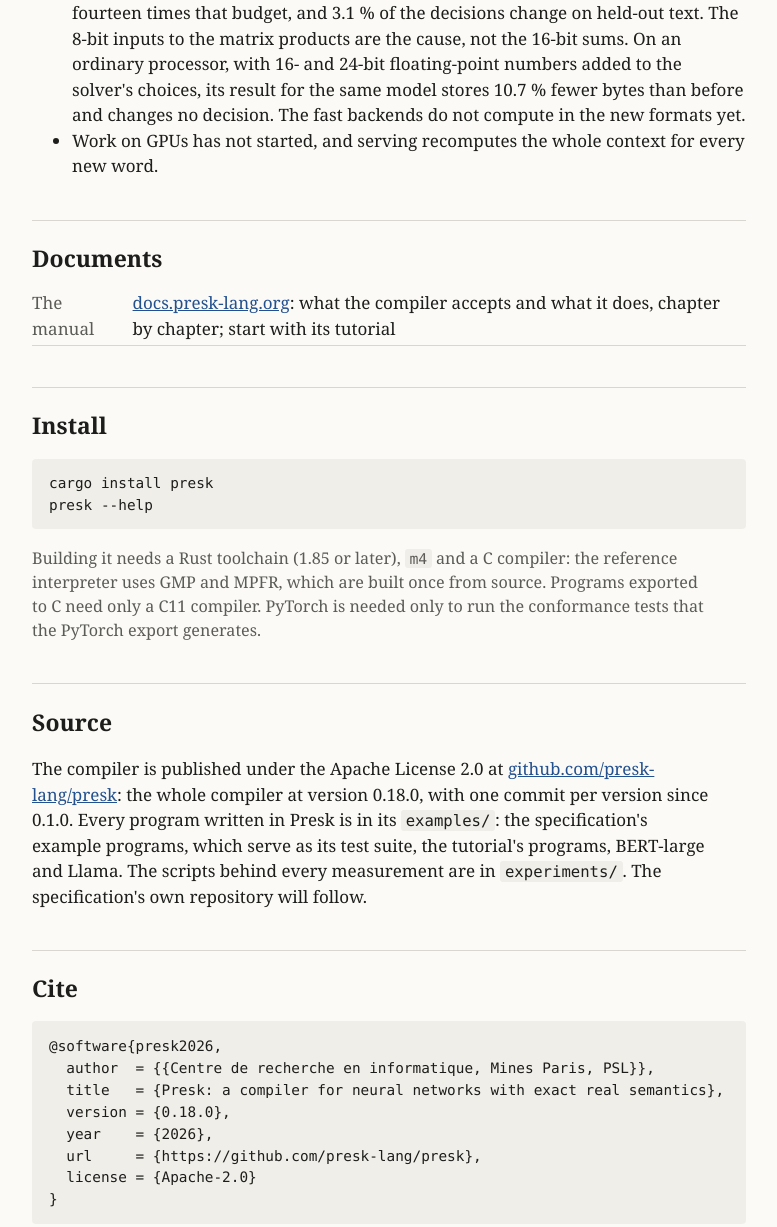
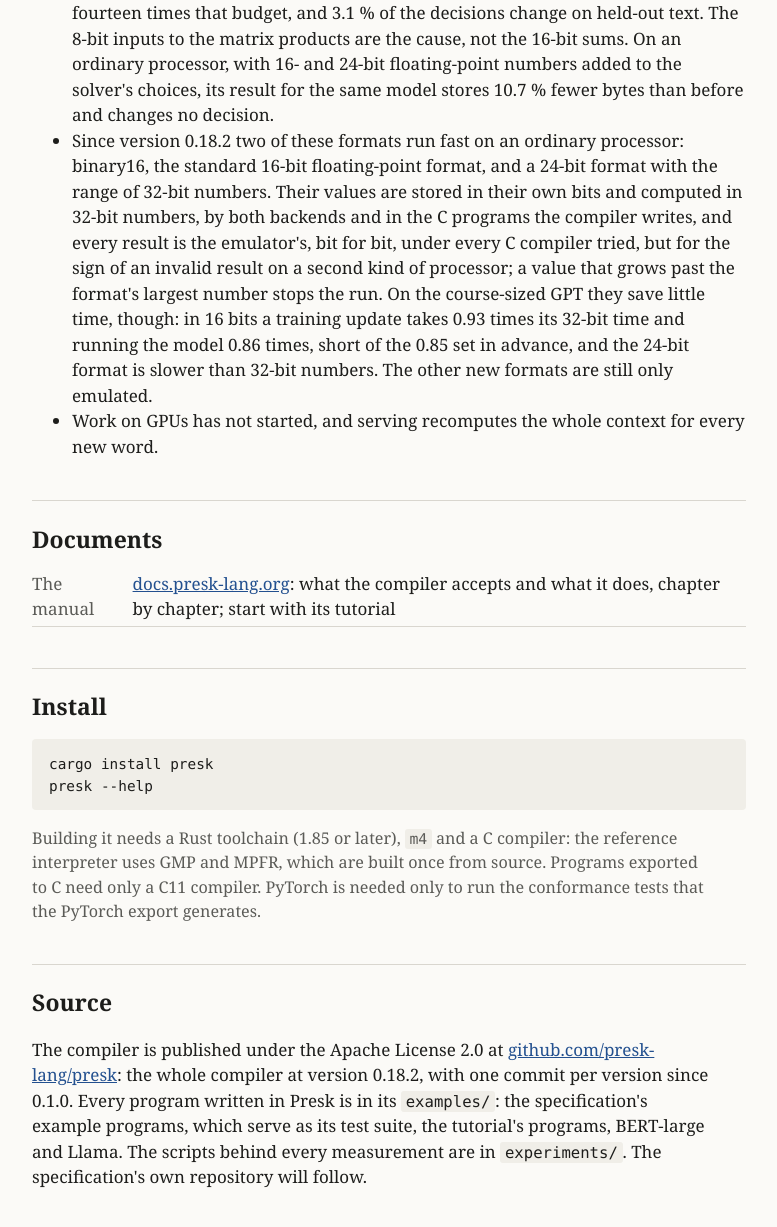
Before and after one commit to presk-lang/presk-website, a plain HTML site: page site/index.html in a window 1280 px wide. Shown: the part 3409-4636 px from the top of the page, without its empty margins (251-1028 px from the left). Drawn offline with Linux system fonts and the light colour scheme.

Commit message:
The site at compiler 0.18.2: the version in the source, install and citation sections; the example and its check run again at 0.18.2, the same output; the status in step with the 0.18.2 note: binary16 and a 24-bit format run fast on the processor with the emulator's bits, little time saved on the course GPT (0.93x and 0.86x, short of 0.85x), the 24-bit format slower than f32 (D215-D220); the pipeline view stays the one 0.17.1 wrote
Co-Authored-By: Claude Opus 5.5 <noreply@anthropic.com>
Claude-Session: https://claude.ai/code/session_01KoD1X65kRSFQxi1gLsaPX7

```diff
--- a/site/index.html
+++ b/site/index.html
@@ -44,7 +44,7 @@ over the reals; any approximation is declared and bounded.</p>
 twice. The compiler is written in Rust and generates native code.</p>
 
 <h2 id="example">An example</h2>
-<!-- presk's examples/spec/layernorm/layernorm.psk at v0.18.0, unchanged since v0.17.2 (the specification's programs
+<!-- presk's examples/spec/layernorm/layernorm.psk at v0.18.2, unchanged since v0.17.2 (the specification's programs
      moved there, D198), the LayerNorm module, verbatim (comments shortened). -->
 <pre><code>module LayerNorm{D : dim} {
   param γ : ℝ[D]  init = ones     -- gain
@@ -63,8 +63,8 @@ twice. The compiler is written in Rust and generates native code.</p>
 <code>D</code>, checked once for every value of <code>D</code>. It is one of
 the specification's example programs, which the compiler uses as its test
 suite.</p>
-<!-- The output of `presk check layernorm.psk --summary` in examples/spec/layernorm/ at 0.18.0 (the file also
-     holds an RMSNorm module), verbatim, 2026-11-16; the same as at 0.17.1 and 0.17.2. -->
+<!-- The output of `presk check layernorm.psk --summary` in examples/spec/layernorm/ at 0.18.2 (the file also
+     holds an RMSNorm module), verbatim, 2026-11-19; the same as at 0.17.1, 0.17.2 and 0.18.0. -->
 <pre><code>$ presk check layernorm.psk --summary
 layernorm.psk LayerNorm.apply : ℝ[..., model: D]
     let μ : ℝ[...]
@@ -111,7 +111,8 @@ scripts and fonts and loads nothing else. The files it names beside it
 writes them.</p>
 
 <h2 id="status">Where it stands</h2>
-<!-- In step with presk-specs/docs/status-2026-11-14-0.18.0.md (version 0.18.0, tagged 2026-11-16) and the
+<!-- In step with presk-specs/docs/status-2026-11-18-0.18.2.md (version 0.18.2, tagged 2026-11-19), the
+     0.18.0 note it follows (status-2026-11-14-0.18.0.md) and the
      compiler's CHANGELOG; what fails is said to fail. Each number's record is in the comment beside it. -->
 <!-- The funding sentence is the user's (2026-11-12). -->
 <p>Presk is a research project at Mines Paris – PSL, funded by the French
@@ -193,8 +194,27 @@ those that fail are reported as failing:</p>
   8-bit inputs to the matrix products are the cause, not the 16-bit sums.
   On an ordinary processor, with 16- and 24-bit floating-point numbers
   added to the solver's choices, its result for the same model stores
-  10.7&nbsp;% fewer bytes than before and changes no decision. The fast
-  backends do not compute in the new formats yet.</li>
+  10.7&nbsp;% fewer bytes than before and changes no decision.</li>
+  <!-- D215–D220 (0.18.2; status-2026-11-18-0.18.2.md §1, §3 and §5): FC1, every f32 converted to binary16 and
+       e8m15 and back on the native and LLVM backends and in the exported C under four compilers; FC2, the
+       emulator's bits on every executor, but on x86-64 the sign of a NaN an invalid operation generates; the
+       overflow guard (E7007, FC6), +1.22 % in C; FC4 fails, the course GPT's AdamW step in binary16 0.927x
+       all-f32's time on the LLVM backend (12.98 ms against 14.00, D220); FC5 fails, its forward pass 0.857x
+       (731.15 ms against 852.99, D219), the plan's bound 0.85x for both; e8m15's forward pass 2.14x; the 8-bit
+       floats, a nest's other formats and the affine formats still emulated (E7005 on the fast backends). -->
+  <li>Since version 0.18.2 two of these formats run fast on an ordinary
+  processor: binary16, the standard 16-bit floating-point format, and a
+  24-bit format with the range of 32-bit numbers. Their values are stored
+  in their own bits and computed in 32-bit numbers, by both backends and
+  in the C programs the compiler writes, and every result is the
+  emulator's, bit for bit, under every C compiler tried, but for the
+  sign of an invalid result on a second kind of processor; a value that
+  grows past the format's largest number stops the run. On the
+  course-sized GPT they save little time, though: in 16 bits a training
+  update takes 0.93 times its 32-bit time and running the model 0.86
+  times, short of the 0.85 set in advance, and the 24-bit format is
+  slower than 32-bit numbers. The other new formats are still only
+  emulated.</li>
   <li>Work on GPUs has not started, and serving recomputes the whole
   context for every new word.</li>
 </ul>
@@ -207,7 +227,7 @@ those that fail are reported as failing:</p>
 </table>
 
 <h2 id="install">Install</h2>
-<!-- The crate `presk` on crates.io, published from the public repository at 0.18.0 (presk's CONTRIBUTING.md). -->
+<!-- The crate `presk` on crates.io, published from the public repository at 0.18.2 (presk's CONTRIBUTING.md). -->
 <pre><code>cargo install presk
 presk --help</code></pre>
 <p class="note">Building it needs a Rust toolchain (1.85 or later),
@@ -219,7 +239,7 @@ PyTorch export generates.</p>
 <h2 id="source">Source</h2>
 <p>The compiler is published under the Apache License 2.0 at
 <a href="https://github.com/presk-lang/presk">github.com/presk-lang/presk</a>:
-the whole compiler at version 0.18.0, with one commit per version since
+the whole compiler at version 0.18.2, with one commit per version since
 0.1.0. Every program written in Presk is in its <code>examples/</code>:
 the specification's example programs, which serve as its test suite, the
 tutorial's programs, BERT-large and Llama. The scripts behind every
@@ -231,7 +251,7 @@ repository will follow.</p>
 <pre><code>@software{presk2026,
   author  = {{Centre de recherche en informatique, Mines Paris, PSL}},
   title   = {Presk: a compiler for neural networks with exact real semantics},
-  version = {0.18.0},
+  version = {0.18.2},
   year    = {2026},
   url     = {https://github.com/presk-lang/presk},
   license = {Apache-2.0}
```
Also changed, not shown: 1 other file.
